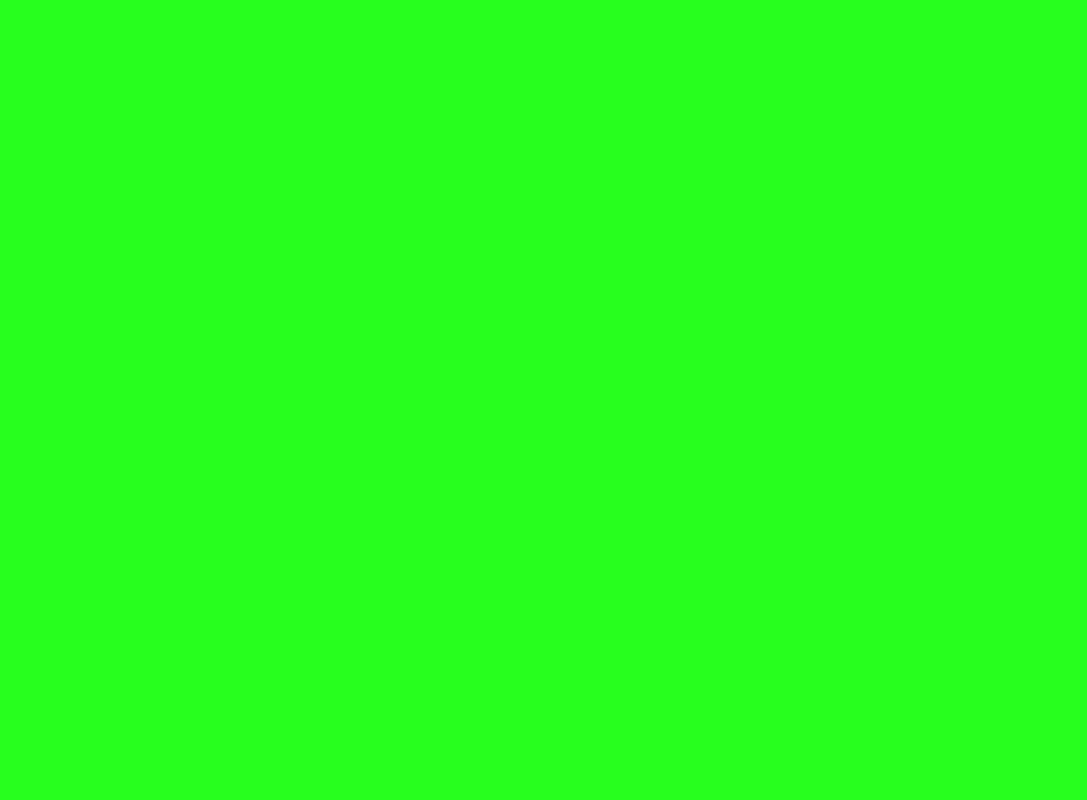
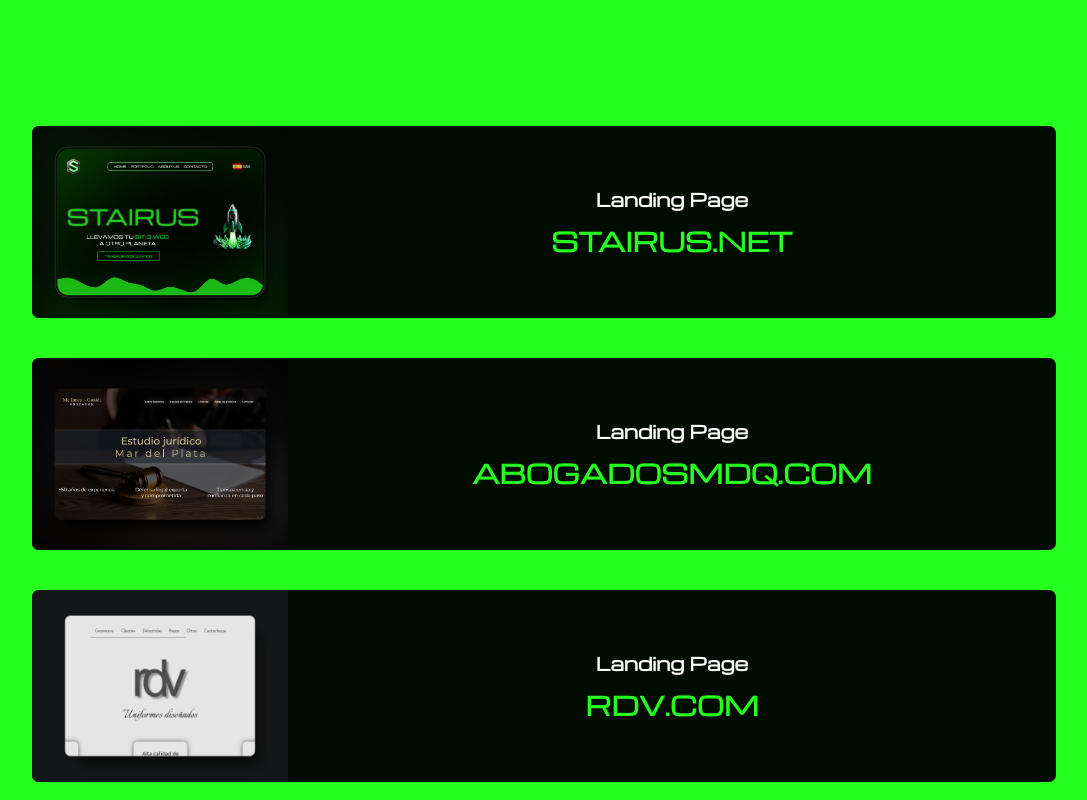
Before and after one commit to agusmcinnes/stairus-page, a React (Create React App) app: page / in a window 1280 px wide. Shown: the part 820-1620 px from the top of the page, without its empty margins (96-1183 px from the left). Built offline with nearby package versions, Linux system fonts and the light colour scheme.

Commit message:
animacion cards

```diff
--- a/src/componentes/Card_Portfolio.jsx
+++ b/src/componentes/Card_Portfolio.jsx
@@ -1,21 +1,39 @@
-import React from 'react'
+import React, { useEffect } from 'react';
 
-const Card = ({mockUp, cardType, url, link}) => {
+const Card = ({ mockUp, cardType, url, link }) => {
     const type = cardType;
 
+    useEffect(() => {
+        const skills = document.querySelectorAll('.aparecer__izquierda');
+        const observer = new IntersectionObserver(entries => {
+            entries.forEach(entry => {
+                if (entry.isIntersecting) {
+                    entry.target.classList.add('animacion__izquierda');
+                    observer.unobserve(entry.target); // Dejar de observar una vez que se ha animado
+                }
+            });
+        }, { threshold: 0.1 }); // Ajusta el threshold según sea necesario
+
+        // Aplica el observer a cada card
+        skills.forEach(skill => observer.observe(skill));
+
+        // Cleanup para desconectar el observer cuando el componente se desmonte
+        return () => {
+            skills.forEach(skill => observer.unobserve(skill));
+        };
+    }, []);
+
     return (
-    <div key={Card}>
-        <a className='card' href={link} target='blank'>
-            <img src={mockUp} alt="" className='card__img'/>
+        <div className='aparecer__izquierda'>
+            <a className='card' href={link} target='_blank' rel='noopener noreferrer'>
+                <img src={mockUp} alt="" className='card__img' />
                 <div className='card__info'>
                     <h3 className='card__type'>{type}</h3>
                     <h4 className='card__url'>{url}</h4>
                 </div>
-
-
             </a>
         </div>
-)
-}
+    );
+};
 
 export default Card;
--- a/src/styles.css
+++ b/src/styles.css
@@ -27,6 +27,7 @@
 .first__page{
     height: 100vh;
     overflow: hidden;
+    padding-bottom: 0;
 }
 
 .header{
@@ -386,16 +387,17 @@
     border-radius: 7px;
     transition: filter 0.5s, scale 0.5s;
 
-    view-timeline-name: --aparecer2;
-    view-timeline-axis: block;
+}
 
-    animation-timeline: --aparecer2;
-    animation-range: entry 15% cover 30%;
+.aparecer__izquierda {
+    opacity: 0.3;
+    transform: translateX(-100%);
+    transition: all 2s;
+}
 
-    animation-name: aparecer_desde_costado;
-
-    animation-fill-mode: both;
-
+.animacion__izquierda {
+    opacity: 1;
+    transform: translateX(0%);
 }
 
 .card:hover{
```
Lines whose indentation alone changed are shown as unchanged.
